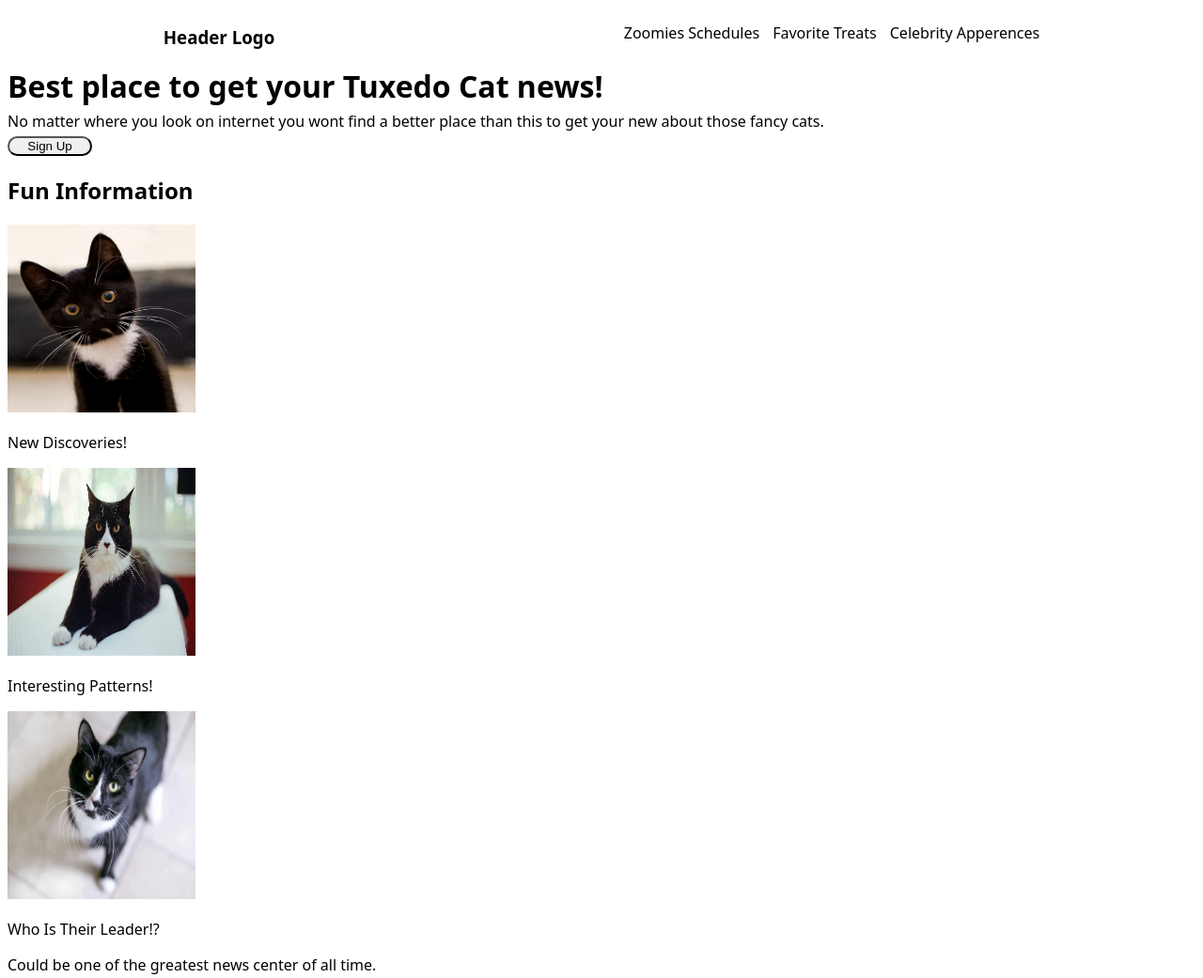
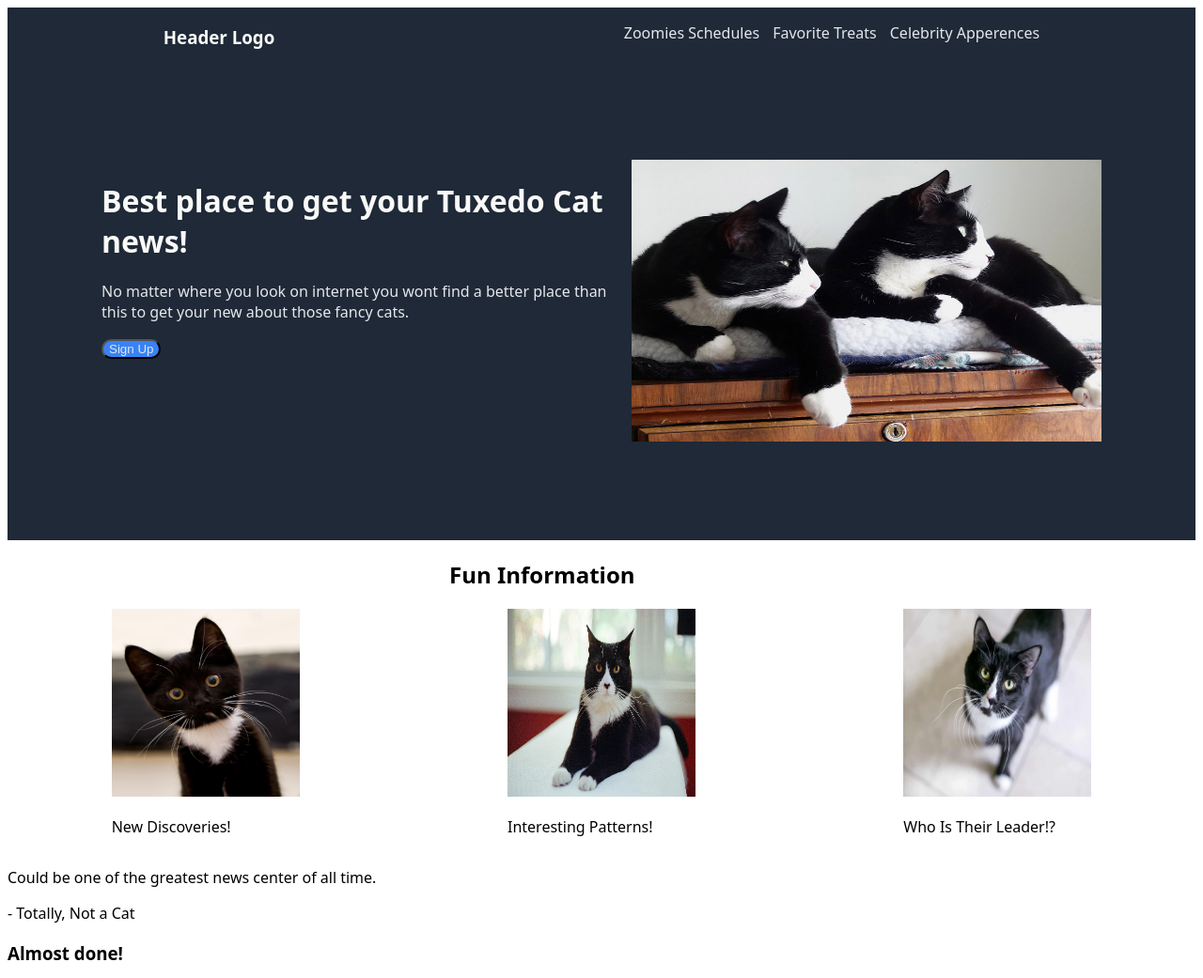
Before and after one commit to Luinight/Landing-Page, a plain HTML site: page index.html in a window 1280 px wide. Shown: the top 1041 px of the page at 94% size. Drawn offline with Linux system fonts and the light colour scheme.

Commit message:
adjusted alot of the postioning and added color

```diff
--- a/index.html
+++ b/index.html
@@ -20,20 +20,36 @@
   </div>
 
    <div class="intro">
-     <h1>Best place to get your Tuxedo Cat news!</h1>
+     <div class="sub">
+     <h1 class="introtitle">Best place to get your Tuxedo Cat news!</h1>
       <p>No matter where you look on internet you wont find a better place than this to get your new about those fancy cats.</p>
-      <button class="sub">Sign Up</button>
+      <button>Sign Up</button>
+     </div>
+      <div class="introimg">
+        <img src="/images/Two-Tuxedo-Cats.jpg" height="300px" width="500px">
+     </div>
    </div>
 
-    <h2>Fun Information</h2>
+   <div class="info">
+     <div class="Fun">
+     <h2>Fun Information</h2>
+    </div>
+     <div class="threepics">
      <img src="/images/8d93f927c5cf89c47d01f937ddf20608.jfif" height="200" width="200">
      <p>New Discoveries!</p>
+     </div>
+     <div class="threepics">
      <img src="/images/clever-tuxedo-cat.jpg" height="200" width="200">
      <p>Interesting Patterns!</p>
+     </div>
+     <div class="threepics">
      <img src="/images/tuxedo-cats.jpg" height="200" width="200">
      <p>Who Is Their Leader!?</p>
+     </div>
+   </div>
 
-    <p>Could be one of the greatest news center of all time.</p>
+
+     <p>Could be one of the greatest news center of all time.</p>
      <p>- Totally, Not a Cat</p>
 
     <h3>Almost done!</h3>
--- a/style.css
+++ b/style.css
@@ -4,23 +4,57 @@
 .header {
     display: flex;
     justify-content: space-around;
+    background-color: #1F2937;
+    color: #f9faf8;
+
 }
 ul {
     display: flex;
     list-style-type: none;
     gap: 14px;
+    color: #E5E7EB;
 }
 .intro {
     display: flex;
-    flex-direction:column;
-    margin: 0;
-    padding: 0;
-    line-height:0;
+    justify-content: space-evenly;
+    padding: 100px;
+    background-color: #1F2937;
+    color: #E5E7EB;
 }
-.sub {
+.introtitle {
+ color: #f9faf8;
+}
+.sub button {
+   border-radius: 20px;
+   background-color: #3882F6;
+   color: #E5E7EB;
+   border-color: black;
+
+}
+.info {
     display: flex;
-    align-items: center;
-    justify-content: center;
-    width: 90px;
-    border-radius:25px;
+    justify-content: space-around;
+    flex-wrap: wrap;
+
 }
+.Fun {
+    flex-basis: 100%;
+    margin-left: 470px;
+}
+
+
+
+
+
+
+
+
+
+
+
+
+
+footer {
+    background-color: #1F2937;
+    color: #E5E7EB;
+}
```
Also changed, not shown: 1 other file.
